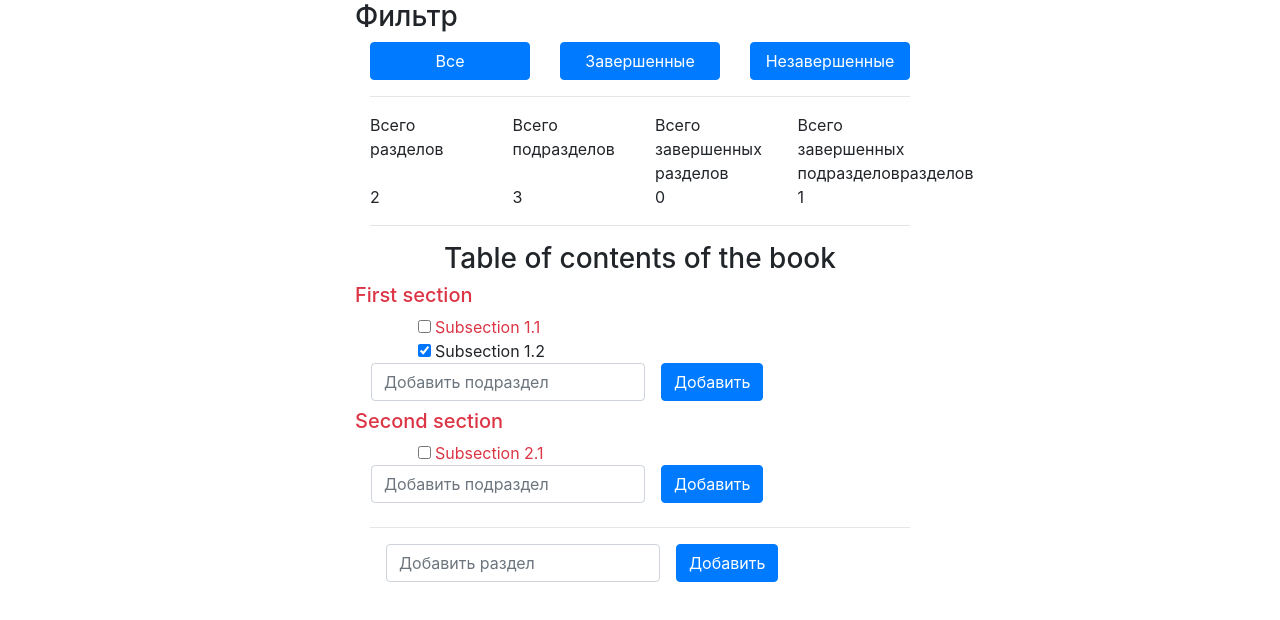
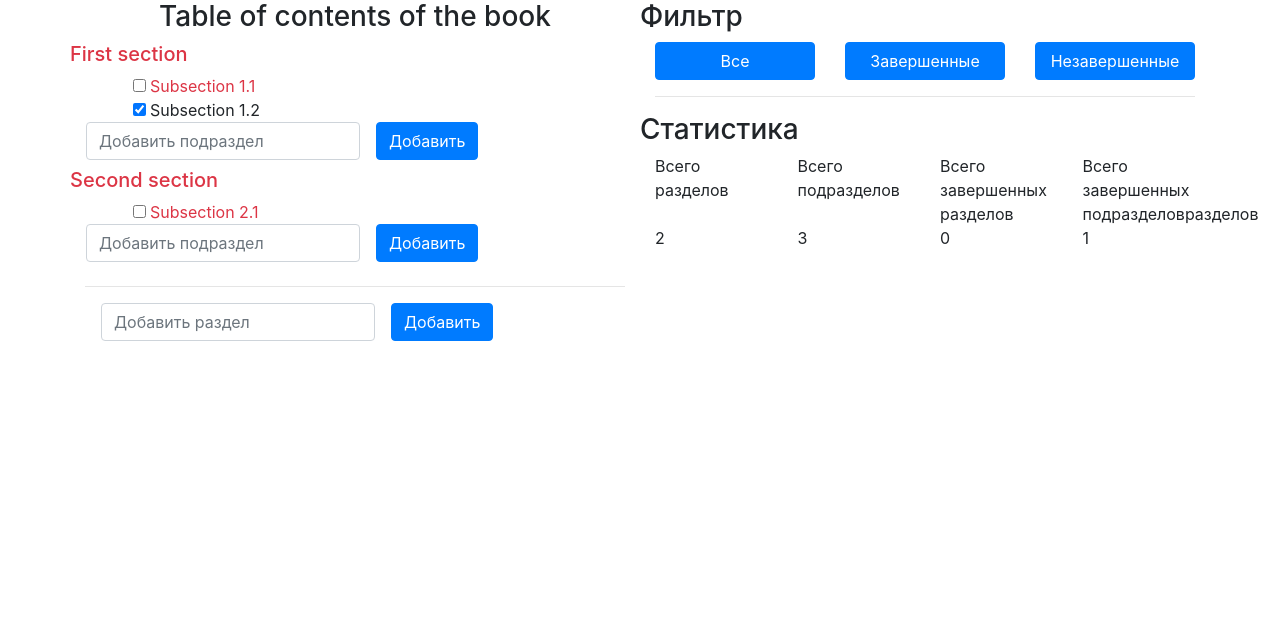
Before and after one commit to IvanSankov/js-thinknetica-part-2-redux, a React app: page / in a window 1280 px wide. Shown: the top 620 px of the page. Built offline with nearby package versions, Linux system fonts and the light colour scheme.

Commit message:
изменилась структуру отображения страницы, добавился отладчик

```diff
--- a/src/App.js
+++ b/src/App.js
@@ -11,16 +11,19 @@ export default class App extends React.Component {
     return (
       <Provider store={store}>
         <div className="row">
-          <div className="offset-3 col-6">
-            <Filter />
-
-            <hr/>
-
-            <Statistics />
-
-            <hr/>
-
+          <div className="col-6">
             <ContentList />
+          </div>
+          <div className="col-6">
+            <div className="row">
+              <div className="col-12">
+                <Filter />
+              <hr/>
+              </div>
+              <div className="col-12">
+                <Statistics />
+              </div>
+            </div>
           </div>
         </div>
       </Provider>
--- a/src/components/Statistics/Statistics.js
+++ b/src/components/Statistics/Statistics.js
@@ -2,6 +2,9 @@ import React from "react";
 
 function Statistics({ sectionNumber, subSectionNumber, completedSectionNumber, completedSubSectionNumber }) {
   return (
+    <div className="row">
+      <h3> Статистика </h3>
+      <div className="col-12">
         <div className="row">
           <div className="col-3">Всего разделов</div>
           <div className="col-3">Всего подразделов</div>
@@ -13,6 +16,8 @@ function Statistics({ sectionNumber, subSectionNumber, completedSectionNumber, c
           <div className="col-3">{ completedSectionNumber }</div>
           <div className="col-3">{ completedSubSectionNumber }</div>
         </div>
+      </div>
+    </div>
   );
 }
 
--- a/src/redux/store.js
+++ b/src/redux/store.js
@@ -1,6 +1,6 @@
 import { createStore } from "redux";
 import rootReducer from "./reducers";
 
-const store = createStore(rootReducer);
+const store = createStore(rootReducer, window.__REDUX_DEVTOOLS_EXTENSION__ && window.__REDUX_DEVTOOLS_EXTENSION__());
 
 export default store;
```
Lines whose indentation alone changed are shown as unchanged.
